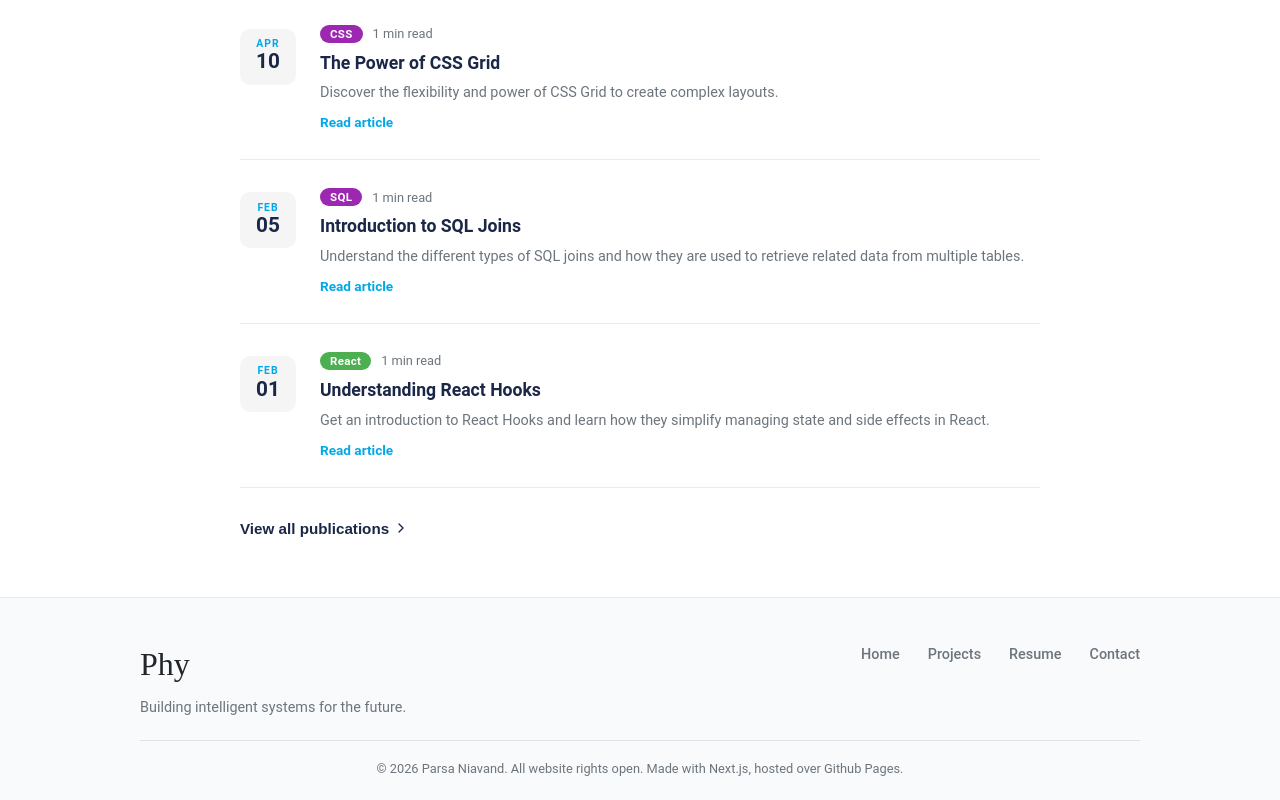
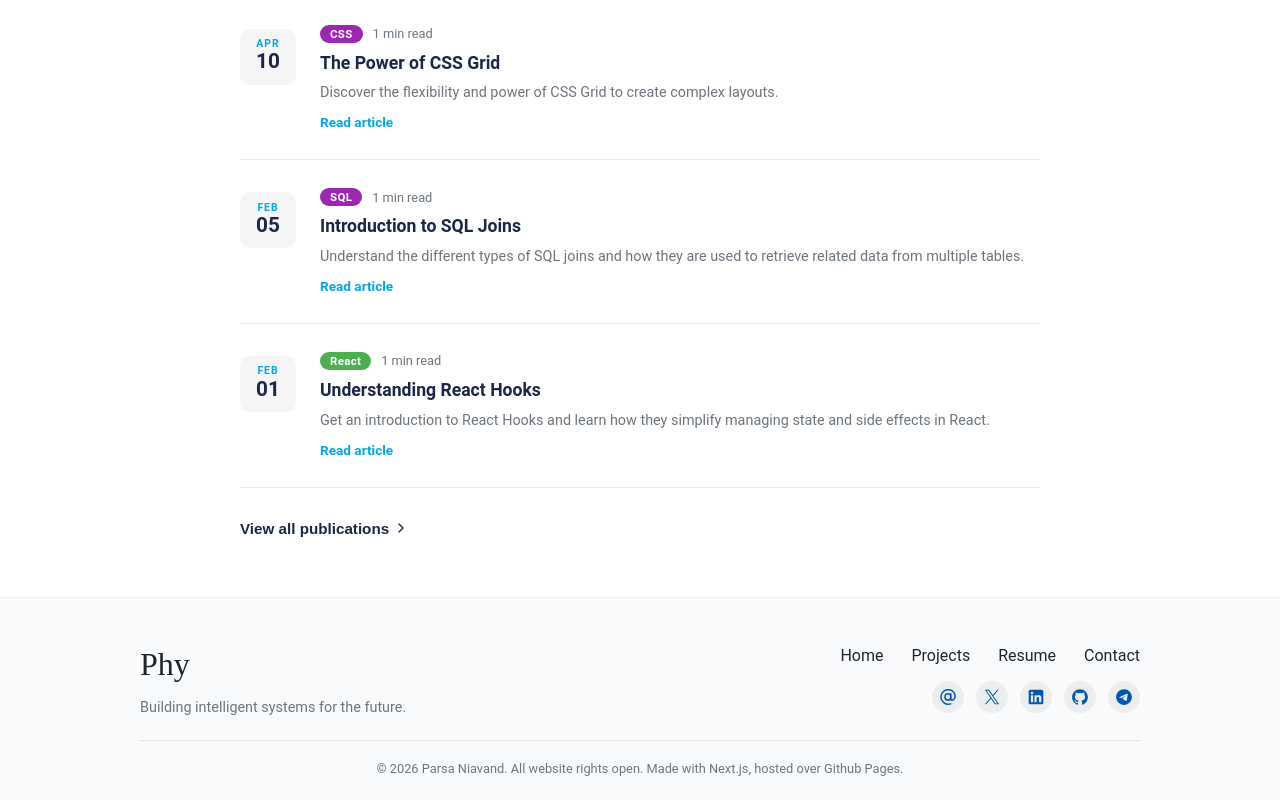
Before and after one commit to parsany/c, a Next.js app: page / in a window 1280 px wide. Shown: the part 1706-2506 px from the top of the page. Built offline with nearby package versions, Linux system fonts and the light colour scheme.

Commit message:
color fix

```diff
--- a/components/footer.js
+++ b/components/footer.js
@@ -1,4 +1,5 @@
 import Link from "next/link";
+import Image from "next/image";
 import Styles from "@/styles/Lowerpage.module.css";
 import NavbarStyles from "@/styles/Navbar.module.css";
 import { useRouter } from "next/router";
@@ -20,12 +21,32 @@ export default function Footer() {
               Building intelligent systems for the future.
             </p>
           </div>
+
+          <div className={Styles.navColumn}>
             <nav className={Styles.footerNav}>
               <Link href="/">Home</Link>
               <Link href="/projects">Projects</Link>
               <Link href="/CVB-iknowucanfindithere-smart!.pdf">Resume</Link>
               <Link href="/news">Contact</Link>
             </nav>
+            <div className={Styles.socialLinks}>
+              <a href="mailto:quantinitycorp@gmail.com" aria-label="Email" className={Styles.socialIcon}>
+                <div className={Styles.iconMask} style={{ WebkitMaskImage: "url('/icons/mail.svg')", maskImage: "url('/icons/mail.svg')" }} />
+              </a>
+              <a href="https://twitter.com/payrimSp" target="_blank" rel="noopener noreferrer" aria-label="Twitter" className={Styles.socialIcon}>
+                <div className={Styles.iconMask} style={{ WebkitMaskImage: "url('/icons/twitter.svg')", maskImage: "url('/icons/twitter.svg')" }} />
+              </a>
+              <a href="https://www.linkedin.com/parsany" target="_blank" rel="noopener noreferrer" aria-label="LinkedIn" className={Styles.socialIcon}>
+                <div className={Styles.iconMask} style={{ WebkitMaskImage: "url('/icons/linkedin.svg')", maskImage: "url('/icons/linkedin.svg')" }} />
+              </a>
+              <a href="https://github.com/parsany" target="_blank" rel="noopener noreferrer" aria-label="GitHub" className={Styles.socialIcon}>
+                <div className={Styles.iconMask} style={{ WebkitMaskImage: "url('/icons/github-mark.svg')", maskImage: "url('/icons/github-mark.svg')" }} />
+              </a>
+              <a href="https://t.me/parsanid" target="_blank" rel="noopener noreferrer" aria-label="Telegram" className={Styles.socialIcon}>
+                <div className={Styles.iconMask} style={{ WebkitMaskImage: "url('/icons/telegram.svg')", maskImage: "url('/icons/telegram.svg')" }} />
+              </a>
+            </div>
+          </div>
         </div>
         <div className={Styles.divider} />
         <div className={Styles.footerBottom}>
--- a/styles/Lowerpage.module.css
+++ b/styles/Lowerpage.module.css
@@ -8,7 +8,7 @@
 
 /* Dark mode override for non-home pages */
 :global(body.dark-mode) .footerNotHome {
-  background-color: #1e293b;
+  background-color: var(--background);
   border-top: 1px solid var(--section-border);
 }
 
@@ -44,22 +44,56 @@
   margin: 0;
 }
 
+.navColumn {
+  display: flex;
+  flex-direction: column;
+  align-items: flex-end;
+  gap: 16px;
+}
+
 .footerNav {
   display: flex;
   gap: 28px;
   align-items: center;
 }
 
-.footerNav a {
-  font-size: 0.9rem;
-  color: var(--subtitle-color);
-  text-decoration: none;
-  transition: color 0.2s ease;
-  font-weight: 500;
+.socialLinks {
+  display: flex;
+  gap: 12px;
 }
 
-.footerNav a:hover {
-  color: var(--title-color);
+.socialIcon {
+  display: flex;
+  align-items: center;
+  justify-content: center;
+  width: 32px;
+  height: 32px;
+  border-radius: 50%;
+  transition: all 0.2s ease;
+  background-color: rgba(128, 128, 128, 0.1);
+  text-decoration: none;
+}
+
+.socialIcon:hover {
+  transform: translateY(-2px);
+  background-color: var(--highlight-color);
+}
+
+.iconMask {
+  width: 18px;
+  height: 18px;
+  background-color: var(--social-icon-color);
+  mask-size: contain;
+  mask-repeat: no-repeat;
+  mask-position: center;
+  -webkit-mask-size: contain;
+  -webkit-mask-repeat: no-repeat;
+  -webkit-mask-position: center;
+  transition: background-color 0.2s ease;
+}
+
+.socialIcon:hover .iconMask {
+  background-color: #ffffff;
 }
 
 .divider {
@@ -88,6 +122,10 @@
     text-align: center;
   }
 
+  .navColumn {
+    align-items: center;
+  }
+
   .footerNav {
     flex-wrap: wrap;
     justify-content: center;
--- a/styles/Profile.module.css
+++ b/styles/Profile.module.css
@@ -23,6 +23,15 @@
   z-index: 1;
 }
 
+:global(body.dark-mode) .hero::before {
+  background: linear-gradient(
+    135deg,
+    rgba(26, 28, 32, 0.85) 0%,
+    rgba(31, 152, 116, 0.2) 50%,
+    rgba(26, 28, 32, 0.9) 100%
+  );
+}
+
 .heroContent {
   max-width: 900px;
   margin: 0 auto;
@@ -31,6 +40,7 @@
   gap: 50px;
   position: relative;
   z-index: 2;
+
 }
 
 .imageWrapper {
@@ -46,6 +56,27 @@
   border: 2px solid rgba(2, 195, 154, 0.5);
 }
 
+@keyframes glowPulse {
+  0% {
+    box-shadow: 0 0 20px rgba(31, 152, 116, 0.4);
+    transform: scale(1);
+  }
+  50% {
+    box-shadow: 0 0 40px rgba(31, 152, 116, 0.8), 0 0 80px rgba(31, 152, 116, 0.4);
+    transform: scale(0.98);
+    border-color: rgba(31, 152, 116, 0.9);
+  }
+  100% {
+    box-shadow: 0 0 20px rgba(31, 152, 116, 0.4);
+    transform: scale(1);
+  }
+}
+
+:global(body.dark-mode) .imageWrapper::before {
+  border-color: #1F9874;
+  animation: glowPulse 4s infinite ease-in-out;
+}
+
 .profileImage {
   border-radius: 50%;
   width: 200px;
@@ -53,6 +84,11 @@
   object-fit: cover;
   display: block;
   box-shadow: 0 8px 32px rgba(0, 0, 0, 0.3);
+  transition: all 0.5s ease;
+}
+
+:global(body.dark-mode) .profileImage {
+  box-shadow: 0 0 30px rgba(31, 152, 116, 0.3);
 }
 
 .textContent {
--- a/styles/globals.css
+++ b/styles/globals.css
@@ -58,65 +58,71 @@
 
   /* Icon Filter */
   --icon-filter: none;
+
+  /* Social Icon Color */
+  --social-icon-color: #0056b3;
 }
 
 body.dark-mode {
-  --background: #0f172a;
-  --foreground: #e2e8f0;
-  --text-color: #e2e8f0;
-  --hover-text-color: #38bdf8;
-  --background-color: #0f172a;
-  --background-cc: #0f172a;
-  --primary-color: #1e293b;
-  --card-background: #1e293b;
-  --title-color: #e2e8f0;
-  --subtitle-color: #94a3b8;
-  --highlight-color: #38bdf8;
+  --background: #1A1C20;
+  --foreground: #F1F2F1;
+  --text-color: #F1F2F1;
+  --hover-text-color: #1F9874;
+  --background-color: #1A1C20;
+  --background-cc: #1A1C20;
+  --primary-color: #1A1C20;
+  --card-background: #23272e;
+  --title-color: #F1F2F1;
+  --subtitle-color: #A0A5A7;
+  --highlight-color: #1F9874;
   --highlight-color2: #02c39a;
   --highlight-color3: #ff5a5f;
-  --banner-background: #1e293b;
-  --project-name-color: #38bdf8;
-  --project-description-color: #94a3b8;
+  --banner-background: #23272e;
+  --project-name-color: #1F9874;
+  --project-description-color: #A0A5A7;
   --project-date-color: #64748b;
   --foreground2: #dfa460;
   --skills-nav: rgb(89, 133, 7);
   --skills-nav-closed: rgb(150, 150, 150);
-  --experience-company: #94a3b8;
+  --experience-company: #A0A5A7;
   --experience-dates: #64748b;
-  --experience-color: #e2e8f0;
-  --experience-res: #94a3b8;
-  --skills-color: #1e293b;
+  --experience-color: #F1F2F1;
+  --experience-res: #A0A5A7;
+  --skills-color: #23272e;
   --box-color: #334155;
   --skill-name: #ffc65c;
-  --skill-title: #e2e8f0;
+  --skill-title: #F1F2F1;
   --button-color: rgb(235, 235, 235);
   --button-color2: rgb(51, 65, 85);
   --button-color3: rgb(226, 232, 240);
-  --search-color: #1e293b;
+  --search-color: #23272e;
   --code-color: #282C34;
-  --nice-color: #ffc107;
+  --nice-color: #1F9874;
 
   /* Section alternating backgrounds */
-  --section-bg-a: #1e273b;
-  --section-bg-b: #162032;
+  --section-bg-a: #1A1C20;
+  --section-bg-b: #15171a;
   --section-border: rgba(255, 255, 255, 0.06);
 
-  /* Research card styling - soft slate blue glassmorphic */
-  --research-card-bg: rgba(56, 189, 248, 0.06);
-  --research-card-border: rgba(56, 189, 248, 0.18);
-  --research-card-title: #38bdf8;
+  /* Research card styling - soft teal glassmorphic */
+  --research-card-bg: rgba(31, 152, 116, 0.06);
+  --research-card-border: rgba(31, 152, 116, 0.18);
+  --research-card-title: #1F9874;
   --research-icon-color: #64748b;
 
   /* Tag pill in dark mode */
   --tag-pill-bg: rgba(255, 255, 255, 0.08);
   --tag-pill-border: rgba(255, 255, 255, 0.15);
-  --tag-pill-color: #94a3b8;
+  --tag-pill-color: #A0A5A7;
 
   /* Divider */
   --divider-color: rgba(255, 255, 255, 0.08);
 
   /* Icon Filter */
   --icon-filter: invert(1);
+
+  /* Social Icon Color */
+  --social-icon-color: #1F9874;
 }
 
 html,
```
Lines whose indentation alone changed are shown as unchanged.
